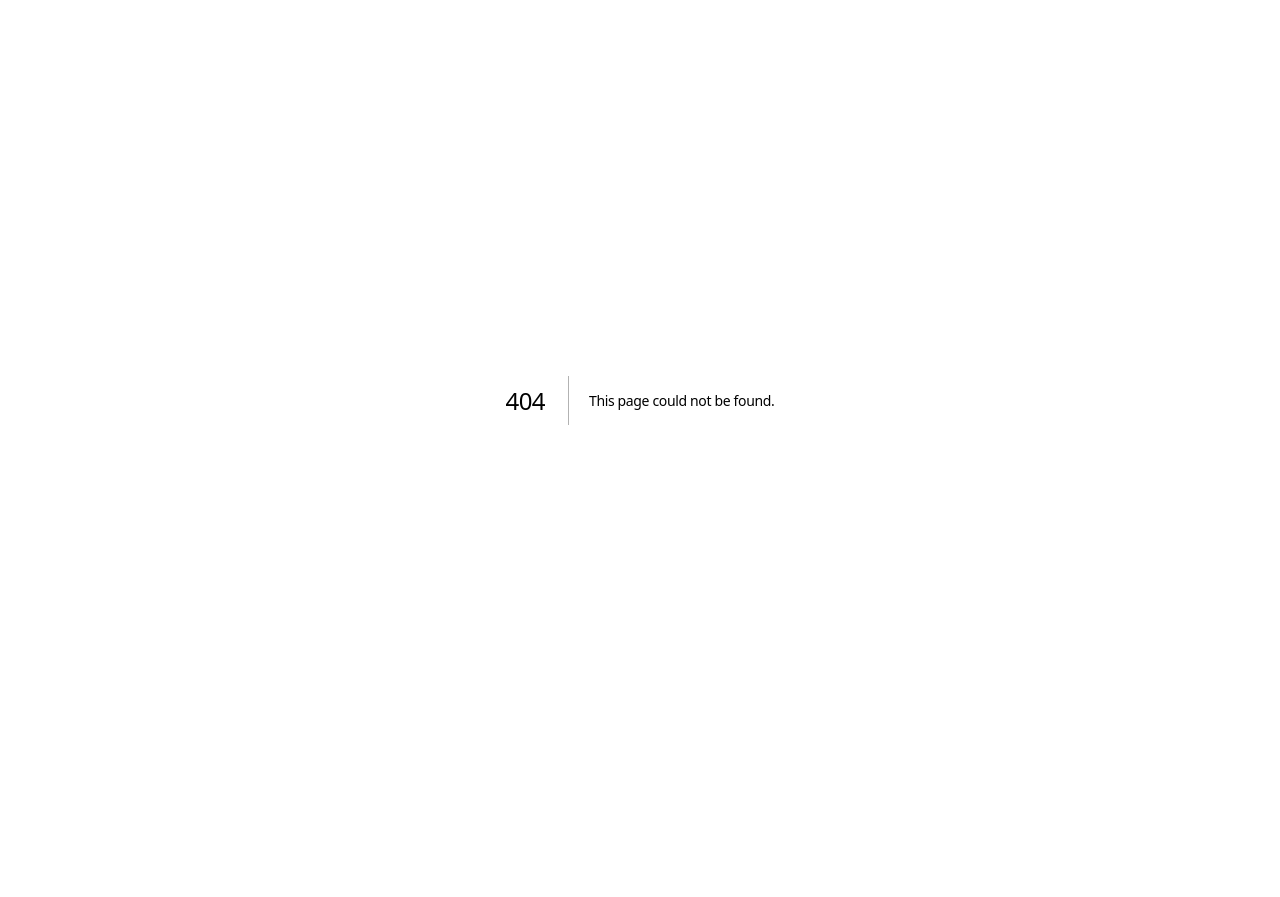
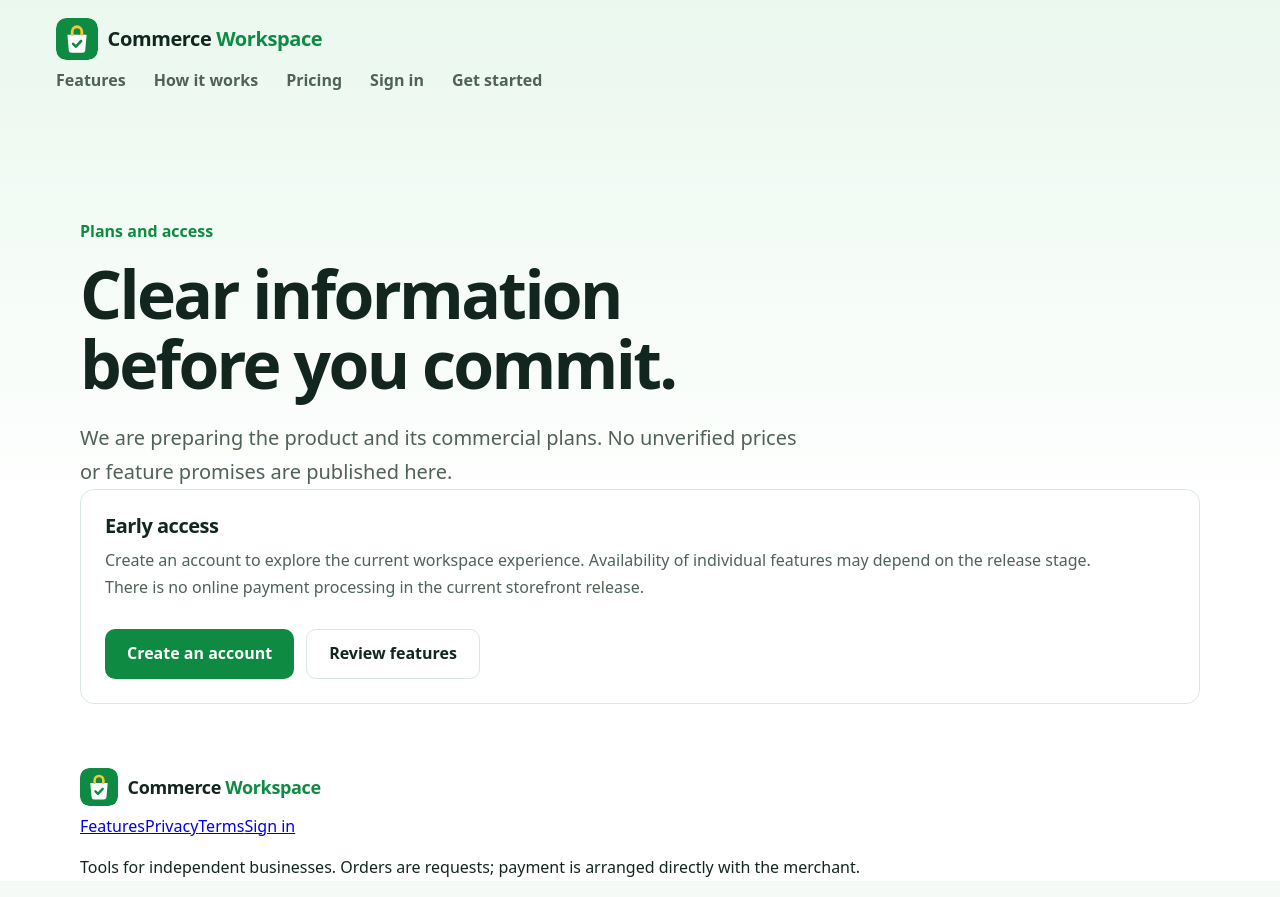
Before and after one commit to learninghub44/kenya-multitenant-commerce-docs, a Next.js app: page /pricing in a window 1280 px wide. Before the commit this address had no page. Before the commit the page ends 800 px from the top, so only its background shows below. Built offline with nearby package versions, Linux system fonts and the light colour scheme.

Commit message:
feat(marketing): add public product and legal pages

```diff
--- /dev/null
+++ b/src/app/(marketing)/pricing/page.tsx
@@ -0,0 +1,26 @@
+import type { Metadata } from "next";
+import Link from "next/link";
+import styles from "../../marketing.module.css";
+
+export const metadata: Metadata = {
+  title: "Pricing | Commerce Workspace",
+  description: "Get in touch about access and workspace plans for Commerce Workspace."
+};
+
+export default function PricingPage() {
+  return (
+    <div className={styles.container}>
+      <section className={styles.hero}>
+        <p className={styles.eyebrow}>Plans and access</p>
+        <h1>Clear information before you commit.</h1>
+        <p className={styles.lead}>We are preparing the product and its commercial plans. No unverified prices or feature promises are published here.</p>
+        <div className={styles.card}>
+          <h2>Early access</h2>
+          <p>Create an account to explore the current workspace experience. Availability of individual features may depend on the release stage.</p>
+          <p>There is no online payment processing in the current storefront release.</p>
+          <div className={styles.actions}><Link className={styles.primary} href="/register">Create an account</Link><Link className={styles.secondary} href="/features">Review features</Link></div>
+        </div>
+      </section>
+    </div>
+  );
+}
```
